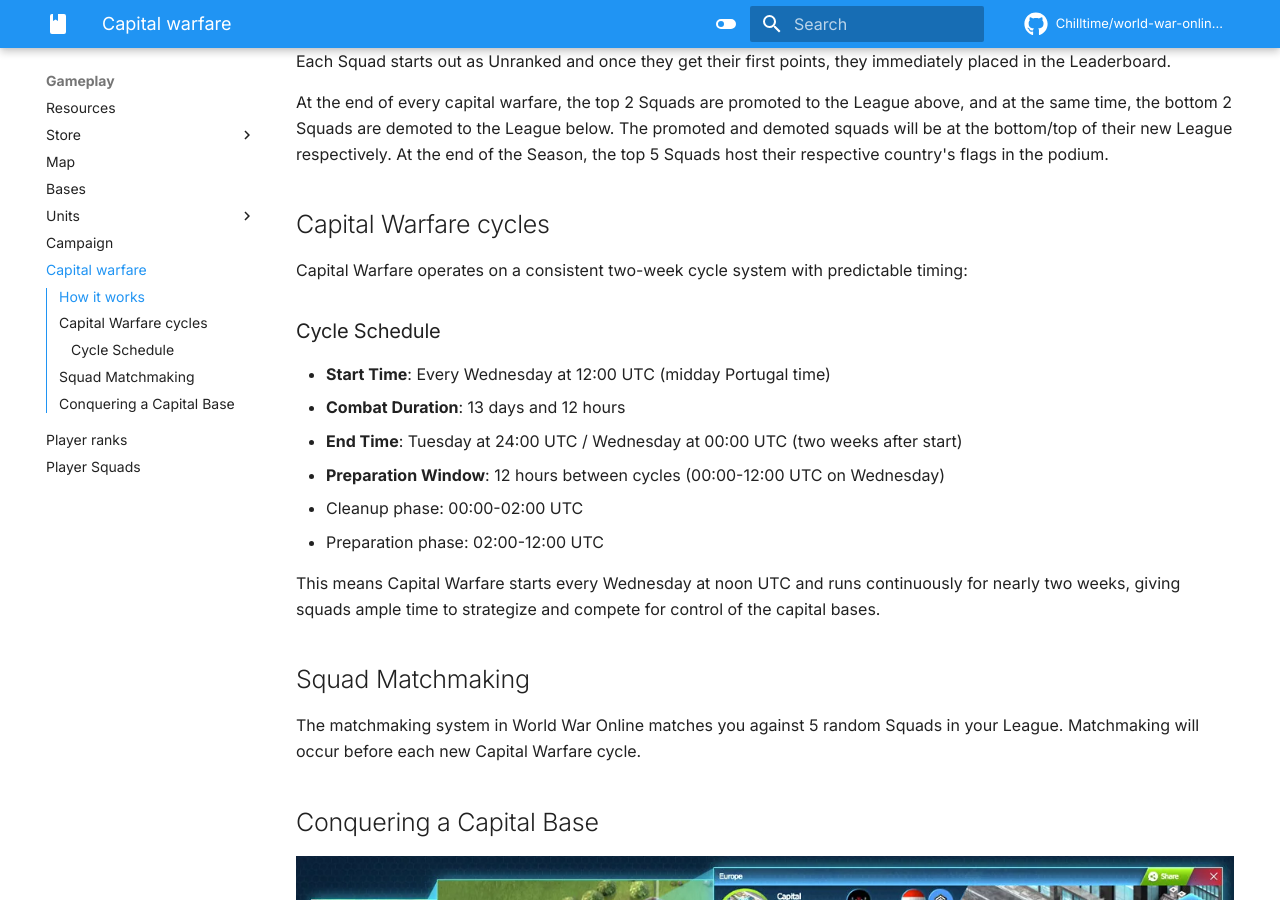
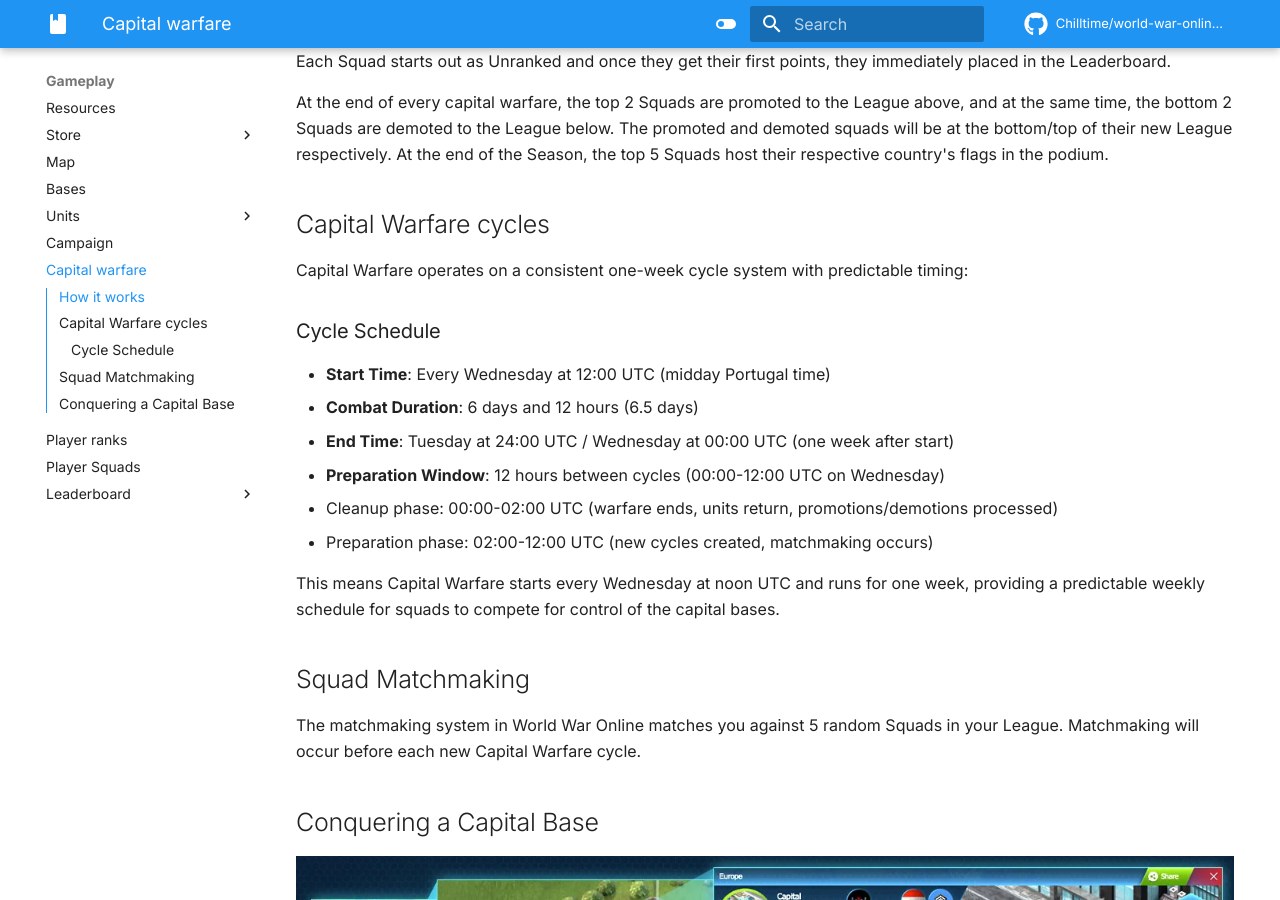
Before and after one commit to Chilltime/world-war-online-guides, an MkDocs documentation site: the page built from docs/guides/capital-warfare.md, in a window 1280 px wide and 900 px high, scrolled down 1422 px. Built offline with MkDocs 1.6.1 and Material for MkDocs 9.7.7, drawn with Linux system fonts in a browser that asks for light colours; comment, search, counter and statistics services are not loaded.

Commit message:
Update Capital Warfare to one-week cycle and reorganize navigation
- Update Capital Warfare cycle duration from two weeks to one week (6.5 days combat time)
- Clarify cleanup and preparation phase timing and purposes
- Reorganize mkdocs navigation to nest Leaderboard pages under Gameplay section for better information hierarchy

```diff
--- a/docs/guides/capital-warfare.md
+++ b/docs/guides/capital-warfare.md
@@ -24,18 +24,18 @@ host their respective country's flags in the podium.
 
 ## Capital Warfare cycles
 
-Capital Warfare operates on a consistent two-week cycle system with predictable timing:
+Capital Warfare operates on a consistent one-week cycle system with predictable timing:
 
 ### Cycle Schedule
 
 - **Start Time**: Every Wednesday at 12:00 UTC (midday Portugal time)
-- **Combat Duration**: 13 days and 12 hours
-- **End Time**: Tuesday at 24:00 UTC / Wednesday at 00:00 UTC (two weeks after start)
+- **Combat Duration**: 6 days and 12 hours (6.5 days)
+- **End Time**: Tuesday at 24:00 UTC / Wednesday at 00:00 UTC (one week after start)
 - **Preparation Window**: 12 hours between cycles (00:00-12:00 UTC on Wednesday)
-  - Cleanup phase: 00:00-02:00 UTC
-  - Preparation phase: 02:00-12:00 UTC
+  - Cleanup phase: 00:00-02:00 UTC (warfare ends, units return, promotions/demotions processed)
+  - Preparation phase: 02:00-12:00 UTC (new cycles created, matchmaking occurs)
 
-This means Capital Warfare starts every Wednesday at noon UTC and runs continuously for nearly two weeks, giving squads ample time to strategize and compete for control of the capital bases.
+This means Capital Warfare starts every Wednesday at noon UTC and runs for one week, providing a predictable weekly schedule for squads to compete for control of the capital bases.
 
 ## Squad Matchmaking
 
--- a/mkdocs.yml
+++ b/mkdocs.yml
@@ -123,9 +123,9 @@ nav:
     - Capital warfare: guides/capital-warfare.md
     - Player ranks: guides/player-rank.md
     - Player Squads: guides/squads.md
-  - Leaderboard:
-    - Player: guides/leaderboard-player.md
-    - Squad: guides/leaderboard-squad.md
+    - Leaderboard:
+      - Player: guides/leaderboard-player.md
+      - Squad: guides/leaderboard-squad.md
   - Community:
     - Ingame Chat: guides/chat.md
     - Discord: legal/discord-chat.md
```
